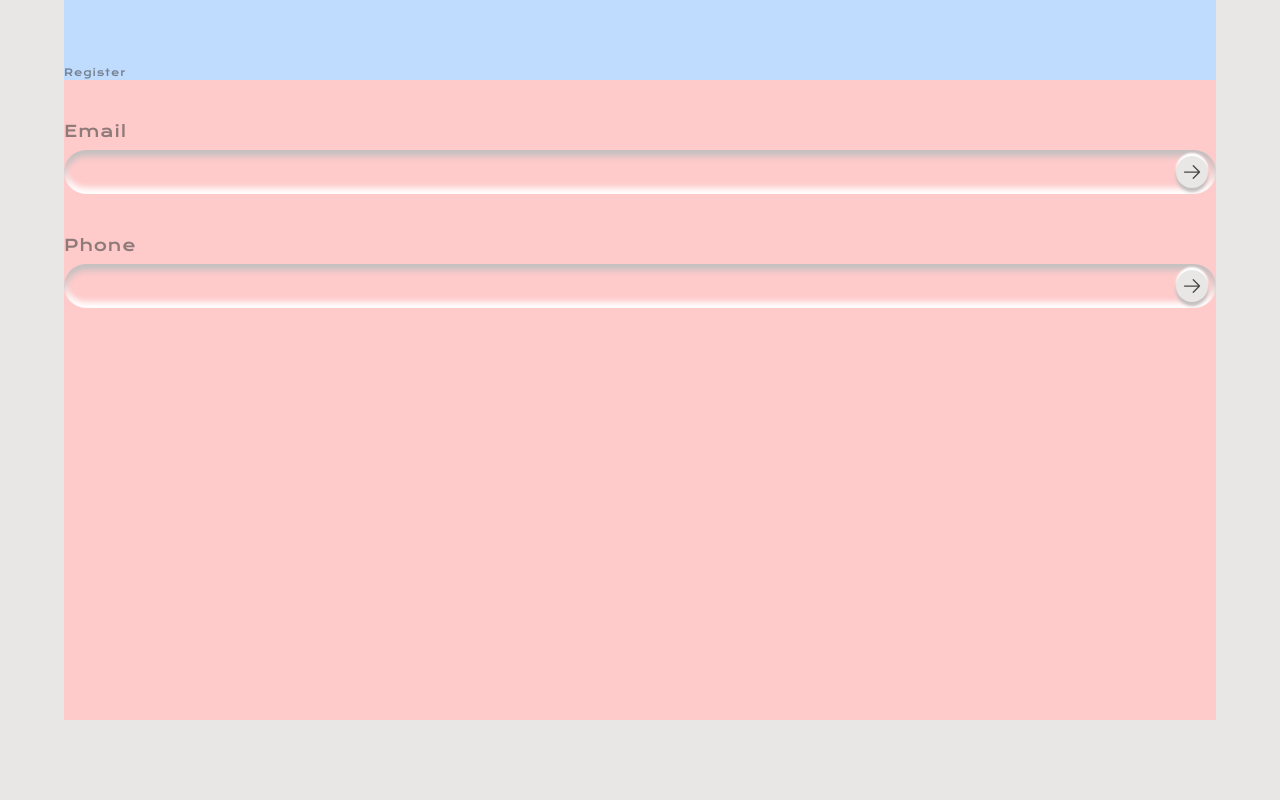
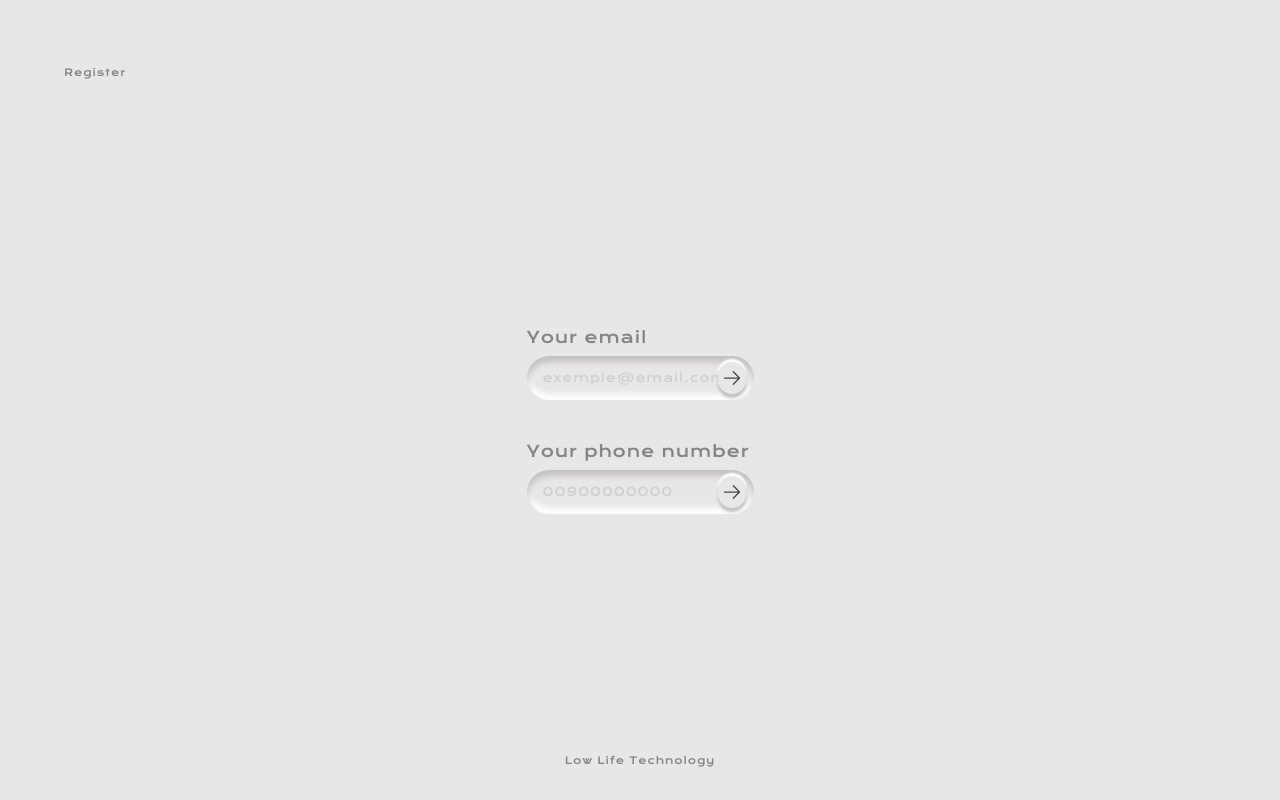
Before and after one commit to lowlife-technology/myf-pwa, a React (Vite) app: page /register in a window 1280 px wide. Built offline with nearby package versions, Linux system fonts and the light colour scheme.

Commit message:
feat: creating register

```diff
--- a/package.json
+++ b/package.json
@@ -12,12 +12,15 @@
   },
   "dependencies": {
     "@heroicons/react": "^2.0.18",
+    "@hookform/resolvers": "^3.2.0",
     "autoprefixer": "^10.4.15",
     "postcss": "^8.4.28",
     "react": "^18.2.0",
     "react-dom": "^18.2.0",
+    "react-hook-form": "^7.45.4",
     "react-router-dom": "^6.15.0",
-    "tailwindcss": "^3.3.3"
+    "tailwindcss": "^3.3.3",
+    "zod": "^3.22.2"
   },
   "devDependencies": {
     "@types/react": "^18.2.15",
--- a/src/components/Input/Input.tsx
+++ b/src/components/Input/Input.tsx
@@ -1,27 +1,62 @@
 import { ArrowRightIcon } from '@heroicons/react/24/outline';
 import { Text } from '../Text/Text';
+import { useState } from 'react';
+import { FieldValues, UseFormReturn } from 'react-hook-form';
 
 interface InputProps {
   onInputButton?: () => void;
   inputButton?: boolean;
   label?: string;
+  form: UseFormReturn<FieldValues>;
+  name: string;
+  inputType?: string;
+  inputButtonType?: 'button' | 'submit' | 'reset' | undefined;
+  placeholder?: string;
 }
 
-export const Input = ({ onInputButton, inputButton, label }: InputProps) => {
+export const Input = ({
+  onInputButton,
+  inputButton,
+  form,
+  label,
+  name,
+  inputType,
+  placeholder,
+  inputButtonType
+}: InputProps) => {
+  const [isBouncing, setIsBouncing] = useState(false);
+
   return (
     <div className='w-full gap-2 flex flex-col'>
       <Text>{label}</Text>
       <div className='flex h-11 p-1 items-center rounded-full w-full shadow-inner justify-between '>
-        <input type='text ' className='bg-transparent placeholder-slate-400 focus:outline-none' />
+        <input
+          {...form.register(name)}
+          type={inputType}
+          placeholder={placeholder}
+          style={{ paddingLeft: '12px' }}
+          className='bg-transparent focus:outline-none opacity-60 text-grey-3 text-sm w-full placeholder-grey-2'
+        />
         {inputButton ? (
-          <div
-            onClick={onInputButton}
-            className='bg-brand-grey1 items-center flex justify-center rounded-full w-8 h-8 shadow-button mr-1 cursor-pointer'
+          <button
+            type={inputButtonType}
+            onClick={() => {
+              onInputButton;
+              setIsBouncing(!isBouncing);
+            }}
+            className={`bg-brand-grey1 items-center flex justify-center rounded-full w-8 h-8 shadow-button mr-1 cursor-pointer ${
+              isBouncing ? 'animate-pushPull' : ''
+            }`}
           >
             <ArrowRightIcon className='w-5 h-5 text-grey-3' />
-          </div>
+          </button>
         ) : null}
       </div>
+      {form.formState.errors[name] && (
+        <Text size='small' color='red-1'>
+          {`${form.formState.errors[name]?.message}` || 'Valor inválido'}
+        </Text>
+      )}
     </div>
   );
 };
--- a/src/components/PageWrapper/PageWrapper.tsx
+++ b/src/components/PageWrapper/PageWrapper.tsx
@@ -9,10 +9,15 @@ interface PageWrapperProps {
 export const PageWrapper = ({ title, children }: PageWrapperProps) => {
   return (
     <div className='w-screen h-screen flex flex-col items-center'>
-      <div className=' h-[10%] bg-blue-200 flex items-end w-[90%]'>
+      <div className=' h-[10%] flex items-end w-[90%]'>
         <Text size='mini'>{title}</Text>
       </div>
-      <div className=' h-[80%] bg-red-200 flex w-[90%]'>{children}</div>
+      <div className=' h-[80%]  flex w-[90%]'>{children}</div>
+      <div className=' h-[10%] bg-gree-200 flex w-[90%] items-center justify-center'>
+        <Text opacity='massive' size='mini'>
+          Low Life Technology
+        </Text>
+      </div>
     </div>
   );
 };
--- a/src/components/Text/Text.tsx
+++ b/src/components/Text/Text.tsx
@@ -3,10 +3,14 @@ import { ReactNode } from 'react';
 interface TextProps {
   size?: 'mini' | 'small' | 'large' | 'extraLarge';
   children: ReactNode;
+  opacity?: 'massive' | 'normal' | 'easy';
+  color?: 'red-1' | 'grey-1' | 'grey-2';
 }
 
-export const Text = ({ size, children }: TextProps) => {
+export const Text = ({ size, children, opacity, color }: TextProps) => {
   let textSize = 'text-md';
+  let textColor = 'text-grey3';
+  let textOpacity = 'text-md';
   const textSizes = () => {
     switch (size) {
       case 'mini':
@@ -26,7 +30,46 @@ export const Text = ({ size, children }: TextProps) => {
         break;
     }
   };
+  const textColors = () => {
+    switch (color) {
+      case 'red-1':
+        textColor = 'text-red-1';
+        break;
+      case 'grey-1':
+        textColor = 'text-grey-1';
+        break;
+      case 'grey-2':
+        textColor = 'text-grey-2';
+        break;
+      default:
+        'text-grey-3';
+        break;
+    }
+  };
+  const textOpacities = () => {
+    switch (opacity) {
+      case 'easy':
+        textOpacity = 'opacity-80';
+        break;
+      case 'normal':
+        textOpacity = 'opacity-60';
+        break;
+      case 'massive':
+        textOpacity = 'opacity-20';
+        break;
+      default:
+        '';
+        break;
+    }
+  };
+
   textSizes();
+  textOpacities();
+  textColors();
 
-  return <p className={`text-grey-3 ${textSize} opacity-60 font-normal`}>{children}</p>;
+  return (
+    <p className={`text-grey-3 ${textSize} ${textOpacity} ${textColor} opacity-60 font-normal`}>
+      {children}
+    </p>
+  );
 };
--- a/src/pages/Register/PhoneEmail/PhoneEmail.tsx
+++ b/src/pages/Register/PhoneEmail/PhoneEmail.tsx
@@ -1,12 +1,49 @@
 import { PageWrapper } from '../../../components/PageWrapper/PageWrapper';
 import { Input } from '../../../components/Input/Input';
+import { z } from 'zod';
+import { useForm } from 'react-hook-form';
+import { zodResolver } from '@hookform/resolvers/zod';
+
+const createRegisterFormSchema = z.object({
+  email: z
+    .string()
+    .nonempty('Wubba lubba email, required!')
+    .email(`This email format is squanchin' wrong!`),
+  phone: z.string().regex(/^\d{11}$/, 'This cell number is way off in another dimension!')
+});
 
 export default function PhoneEmail() {
+  const form = useForm({
+    resolver: zodResolver(createRegisterFormSchema)
+  });
+  console.log(form.formState.errors);
+
+  const createUser = (data: any) => {
+    console.log(data);
+  };
   return (
     <PageWrapper title='Register'>
-      <div className='flex flex-col pt-10 gap-10 w-full'>
-        <Input label='Email' inputButton />
-        <Input label='Phone' inputButton />
+      <div className='flex w-full items-center justify-center'>
+        <form onSubmit={form.handleSubmit(createUser)}>
+          <div className='flex flex-col pt-10 gap-10 md:w-fit w-full'>
+            <Input
+              inputButtonType='button'
+              form={form}
+              name='email'
+              label='Your email'
+              placeholder='exemple@email.com'
+              inputButton
+            />
+            <Input
+              inputButtonType='submit'
+              form={form}
+              name='phone'
+              placeholder='00900000000'
+              label='Your phone number'
+              inputButton
+            />
+          </div>
+        </form>
       </div>
     </PageWrapper>
   );
--- a/tailwind.config.js
+++ b/tailwind.config.js
@@ -13,6 +13,9 @@ export default {
           1: '#E9E6E6',
           2: '#C3C0C0',
           3: '#464646'
+        },
+        red: {
+          1: '#FEA3A3'
         }
       }
     },
@@ -26,6 +29,21 @@ export default {
       lg: ['28px', '30px']
     },
 
+    animation: {
+      pushPull: 'pushPull 1000ms ease-in-out'
+    },
+
+    keyframes: {
+      pushPull: {
+        ' 0%, 100%': {
+          boxShadow: '0 4px 3px 0px #C3C0C0, 0px -3px 2px #ffffff'
+        },
+        '50%': {
+          boxShadow: 'inset 0 4px 3px 0px #C3C0C0,inset 0px -3px 2px #ffffff'
+        }
+      }
+    },
+
     boxShadow: {
       inner: 'inset 0px 6px 6px #C3C0C0, inset 0px -6px 6px #ffffff',
       button: '0 4px 3px 0px #C3C0C0, 0px -3px 2px #ffffff'
```
Also changed, not shown: 1 other file (tests, documents, lock files or other folders).
